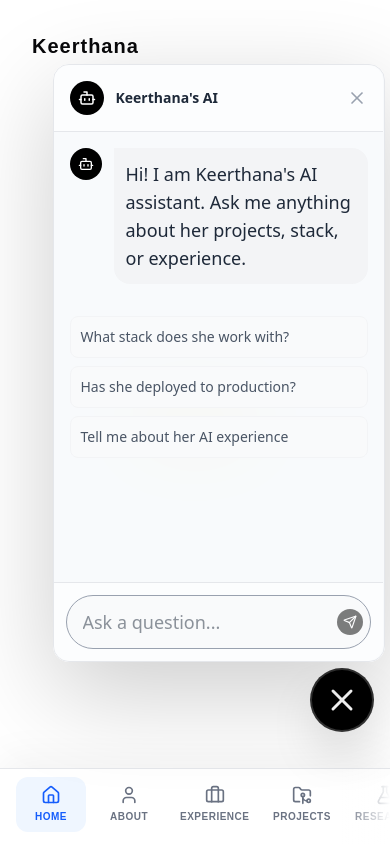
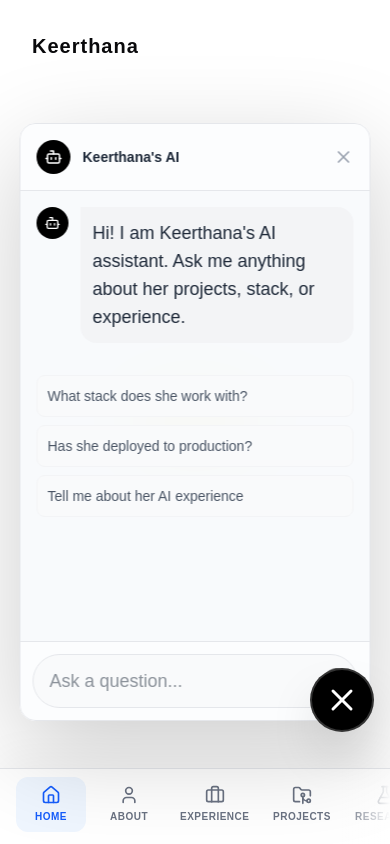
Before and after one commit to keerthana-b-v/portfolio, a Next.js app: page / in a window 390 px wide. Both pictures are taken after a click on the button 342 px from the left and 700 px from the top of the page. Built offline with nearby package versions, Linux system fonts and the light colour scheme.

Commit message:
Fix mobile UI: detach chat window, reorder About page, fix Experience scroll

```diff
--- a/src/components/ChatWidget.tsx
+++ b/src/components/ChatWidget.tsx
@@ -170,40 +170,8 @@ export default function ChatWidget() {
     handleSend(inputValue);
   };
 
-  return (
+  const ChatWindow = (
     <>
-      <AnimatePresence>
-        {showTooltip && !isOpen && (
-          <motion.div
-            initial={{ opacity: 0, y: 10 }}
-            animate={{ opacity: 1, y: 0 }}
-            exit={{ opacity: 0, y: 10 }}
-            className="fixed z-[60] bottom-[11rem] left-4 md:bottom-[110px] md:left-auto md:right-6 px-4 py-2 bg-black text-white text-sm rounded-full shadow-lg pointer-events-auto"
-          >
-            Ask about my work &rarr;
-          </motion.div>
-        )}
-      </AnimatePresence>
-
-
-
-      {/* Trigger Button */}
-      <motion.div
-        drag
-        dragConstraints={{ top: -800, left: -1000, right: 0, bottom: 0 }}
-        dragElastic={0}
-        dragMomentum={false}
-        className="fixed bottom-28 right-4 md:bottom-6 md:right-6 md:left-auto md:top-auto z-[9999] pointer-events-auto font-sans"
-      >
-        <AnimatePresence>
-          {isOpen && (
-            <motion.div
-              initial={{ opacity: 0, scale: 0.9, y: 20 }}
-              animate={{ opacity: 1, scale: 1, y: 0 }}
-              exit={{ opacity: 0, scale: 0.9, y: 20 }}
-              className="absolute z-[60] bottom-[110%] right-[-10px] md:right-0 md:left-auto md:translate-x-0 w-[85vw] md:w-96 sm:w-[28rem] bg-slate-50/95 backdrop-blur-2xl border border-gray-200 rounded-2xl shadow-[0_30px_100px_rgba(0,0,0,0.2)] pointer-events-auto overflow-hidden flex flex-col cursor-default origin-bottom-right"
-              style={{ maxHeight: "80vh" }}
-            >
       {/* Header */}
       <div className="bg-white/50 border-b border-gray-200 p-4 flex items-center justify-between">
         <div className="flex items-center gap-3">
@@ -287,6 +255,59 @@ export default function ChatWidget() {
           </button>
         </div>
       </form>
+    </>
+  );
+
+  return (
+    <>
+      <AnimatePresence>
+        {showTooltip && !isOpen && (
+          <motion.div
+            initial={{ opacity: 0, y: 10 }}
+            animate={{ opacity: 1, y: 0 }}
+            exit={{ opacity: 0, y: 10 }}
+            className="fixed z-[60] bottom-[11rem] left-4 md:bottom-[110px] md:left-auto md:right-6 px-4 py-2 bg-black text-white text-sm rounded-full shadow-lg pointer-events-auto"
+          >
+            Ask about my work &rarr;
+          </motion.div>
+        )}
+      </AnimatePresence>
+
+
+
+      {/* Mobile Chat Window (Detached) */}
+      <AnimatePresence>
+        {isOpen && (
+          <motion.div
+            initial={{ opacity: 0, scale: 0.9, y: 20 }}
+            animate={{ opacity: 1, scale: 1, y: 0 }}
+            exit={{ opacity: 0, scale: 0.9, y: 20 }}
+            className="fixed z-[60] md:hidden top-1/2 left-1/2 -translate-x-1/2 -translate-y-1/2 w-[90vw] sm:w-[28rem] bg-slate-50/95 backdrop-blur-2xl border border-gray-200 rounded-2xl shadow-[0_30px_100px_rgba(0,0,0,0.2)] pointer-events-auto overflow-hidden flex flex-col"
+            style={{ maxHeight: "85vh" }}
+          >
+            {ChatWindow}
+          </motion.div>
+        )}
+      </AnimatePresence>
+
+      {/* Trigger Button & Desktop Chat Window (Attached) */}
+      <motion.div
+        drag
+        dragConstraints={{ top: -800, left: -1000, right: 0, bottom: 0 }}
+        dragElastic={0}
+        dragMomentum={false}
+        className="fixed bottom-28 right-4 md:bottom-6 md:right-6 md:left-auto md:top-auto z-[9999] pointer-events-auto font-sans"
+      >
+        <AnimatePresence>
+          {isOpen && (
+            <motion.div
+              initial={{ opacity: 0, scale: 0.9, y: 20 }}
+              animate={{ opacity: 1, scale: 1, y: 0 }}
+              exit={{ opacity: 0, scale: 0.9, y: 20 }}
+              className="hidden md:flex absolute z-[60] bottom-[110%] right-[-10px] md:right-0 md:left-auto md:translate-x-0 w-96 bg-slate-50/95 backdrop-blur-2xl border border-gray-200 rounded-2xl shadow-[0_30px_100px_rgba(0,0,0,0.2)] pointer-events-auto overflow-hidden flex flex-col cursor-default origin-bottom-right"
+              style={{ maxHeight: "80vh" }}
+            >
+              {ChatWindow}
             </motion.div>
           )}
         </AnimatePresence>
--- a/src/components/ui/about-showcase.tsx
+++ b/src/components/ui/about-showcase.tsx
@@ -8,10 +8,13 @@ import { FaGithub, FaLinkedin } from "react-icons/fa";
 export const AboutShowcase = () => {
   return (
     <div className="flex h-full w-full flex-col max-w-7xl mx-auto px-6 md:px-10 overflow-y-auto pb-8 justify-center">
-      <div className="flex flex-col lg:flex-row gap-12 lg:gap-20 items-center justify-center mt-4">
+      <div className="block lg:hidden mb-6 mt-4 text-center">
+        <h2 className="text-4xl font-black text-gray-900 tracking-tight">About Me</h2>
+      </div>
+      <div className="flex flex-col lg:flex-row gap-12 lg:gap-20 items-center justify-center mt-2 lg:mt-4">
 
         {/* Left: Bio & Details */}
-        <div className="flex-[1.5] flex flex-col gap-8">
+        <div className="flex-[1.5] flex flex-col gap-8 order-3 lg:order-1">
           <div className="prose prose-xl text-gray-700 leading-relaxed font-medium">
             <p className="mb-6">
               I'm a Full Stack Developer based in Bengaluru. My work sits at the intersection of modern web engineering and applied AI — I design schemas, integrate models, configure servers, and ship UIs that real people use.
@@ -29,7 +32,7 @@ export const AboutShowcase = () => {
         </div>
 
         {/* Right: Profile Image */}
-        <div className="flex-1 flex flex-col gap-10 w-full max-w-lg">
+        <div className="flex-1 flex flex-col gap-10 w-full max-w-lg order-2 lg:order-2">
           {/* Profile Image */}
           <div className="w-full h-[500px] rounded-[2.5rem] overflow-hidden shadow-2xl relative group">
             <img
--- a/src/components/ui/experience-showcase.tsx
+++ b/src/components/ui/experience-showcase.tsx
@@ -6,7 +6,7 @@ import { ExternalLink, Briefcase, Server, ShieldCheck, Users } from "lucide-reac
 
 export const ExperienceShowcase = () => {
   return (
-    <div className="flex h-full w-full flex-col max-w-7xl mx-auto px-6 md:px-10 overflow-y-auto hide-scrollbar pb-8 justify-center">
+    <div className="flex h-full w-full flex-col max-w-7xl mx-auto px-6 md:px-10 overflow-hidden md:overflow-y-auto hide-scrollbar pb-8 justify-center">
       <div className="flex flex-col lg:flex-row gap-16 mt-4">
 
         {/* Left: Timeline & Role */}
```
Lines whose indentation alone changed are shown as unchanged.
